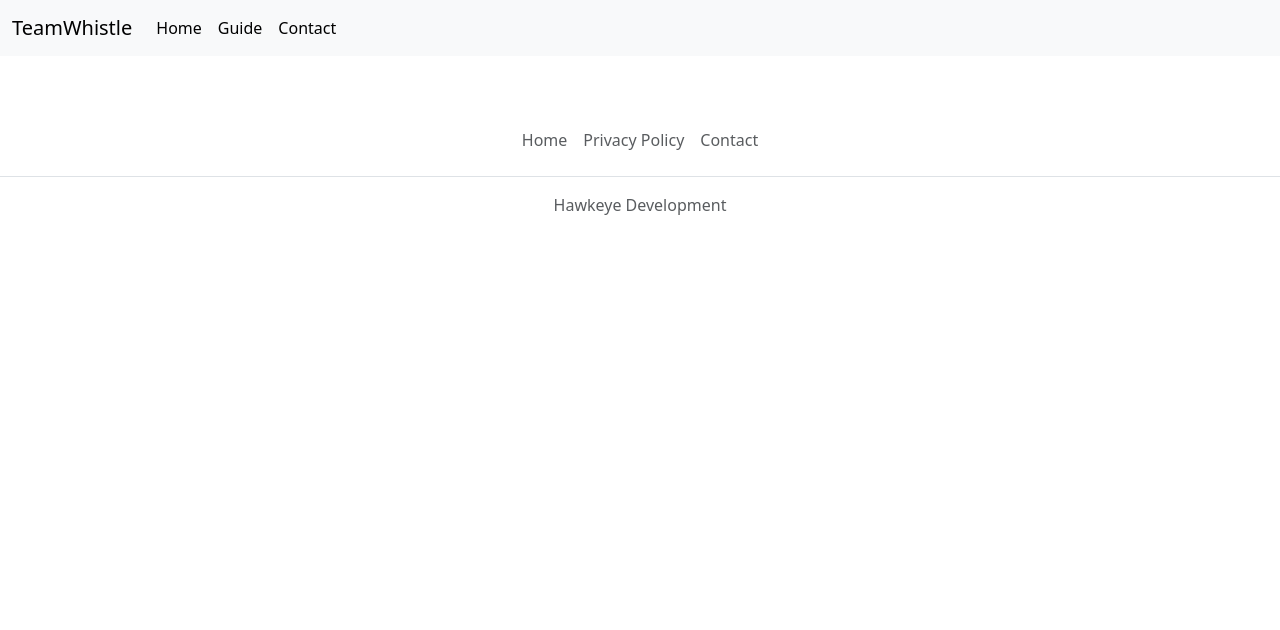
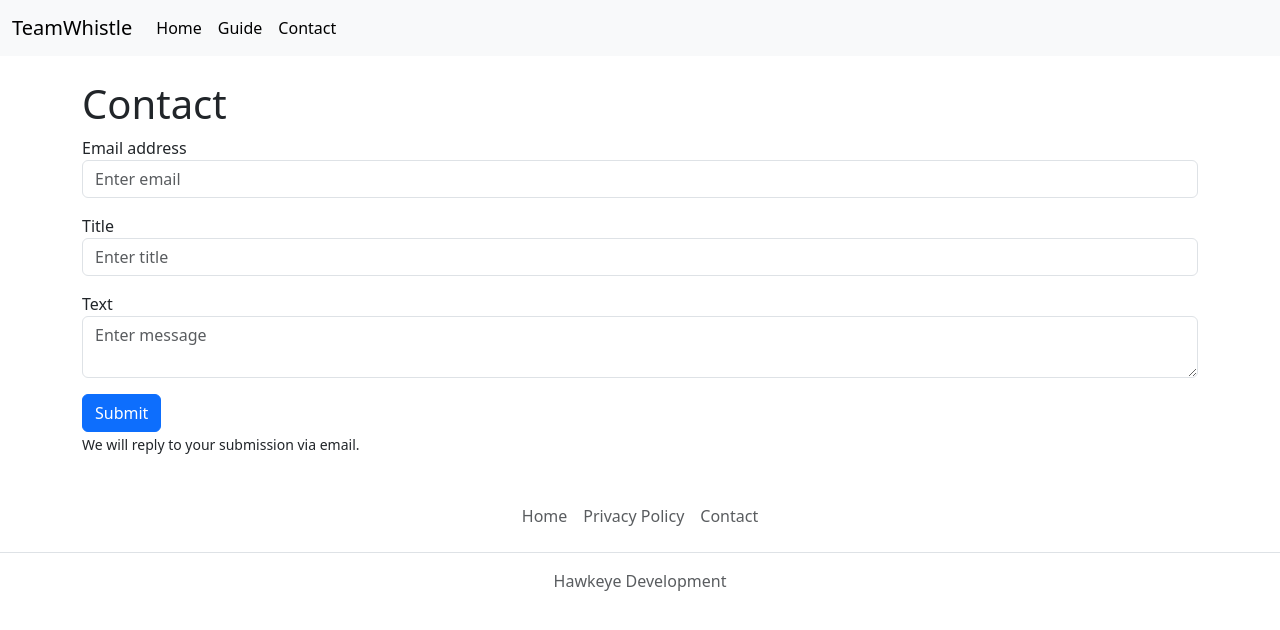
Before and after one commit to DevelopmentHawkeye/teamwhistle-website, an Angular app: page /contact in a window 1280 px wide. Before the commit this address led to /. Shown: the top 630 px of the page. Built offline with nearby package versions, Linux system fonts and the light colour scheme.

Commit message:
Add contact form

```diff
--- a/src/app/app.routes.ts
+++ b/src/app/app.routes.ts
@@ -3,8 +3,10 @@ import { Routes } from '@angular/router';
 import { PrivacyComponent } from './privacy/privacy.component';
 import { HomeComponent } from './home/home.component';
 import { GuideComponent } from './guide/guide.component';
+import { ContactComponent } from './contact/contact.component';
 export const routes: Routes = [
     {path: '', component: HomeComponent},
     {path: 'guide', component: GuideComponent},
     {path: 'privacy', component: PrivacyComponent},
+    {path: 'contact', component: ContactComponent},
 ];
--- /dev/null
+++ b/src/app/contact/contact.component.html
@@ -0,0 +1,26 @@
+<h1>Contact</h1>
+
+<form action="https://api.web3forms.com/submit" method="POST">
+  <input type="hidden" name="access_key" value="85650745-798b-4745-8ed7-6b2afc2bcca6">
+
+  <div class="form-group">
+    <label>Email address</label>
+    <input type="email" name="email" class="form-control" aria-describedby="emailHelp" placeholder="Enter email" required>
+  </div>
+
+  <div class="form-group mt-3">
+    <label>Title</label>
+    <input type="text" name="text" class="form-control" placeholder="Enter title" required>
+  </div>
+
+  <div class="form-group mt-3">
+    <label>Text</label>
+    <textarea type="message" name="message" class="form-control" placeholder="Enter message" required></textarea>
+  </div>
+
+  <div class="form-group mt-3">
+    <button class="btn btn-primary" type="submit">Submit</button>
+  </div>
+
+  <small>We will reply to your submission via email.</small>
+</form>
```
Also changed, not shown: src/app/contact/contact.component.ts (added, +11 -0 lines), src/app/contact/contact.component.css (added).
